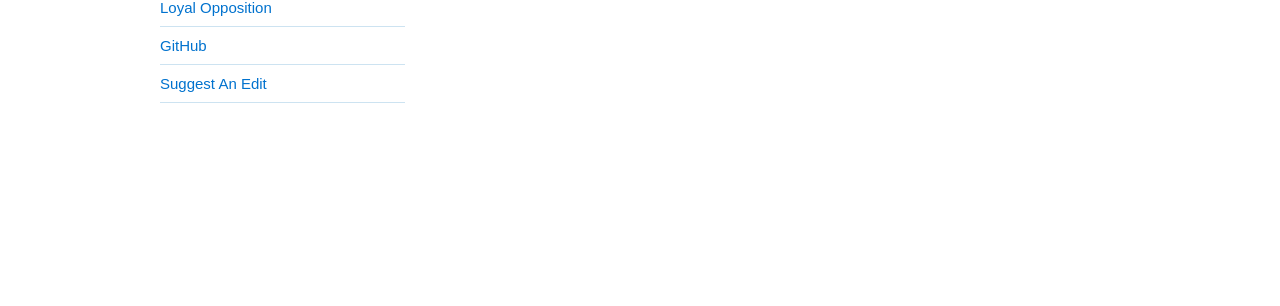
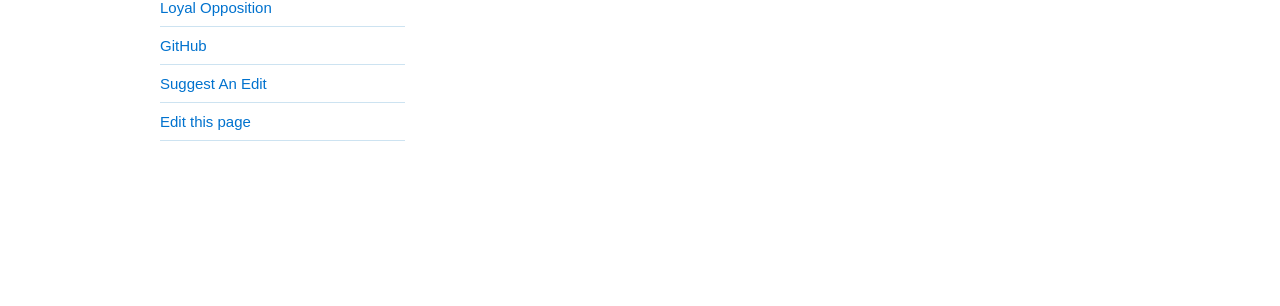
Before and after one commit to gbinal/gbinal.github.com, a Jekyll site: the page built from index.md, in a window 1280 px wide. Shown: the part 260-566 px from the top of the page. Built offline with Jekyll 4.4.1, drawn with Linux system fonts in a browser that asks for light colours.

Commit message:
trying to re-add link

```diff
--- a/_includes/sidebar.html
+++ b/_includes/sidebar.html
@@ -10,6 +10,8 @@
           <li><a target="_blank" href="{{ link.url }}">{{ link.text }}</a></li>
         {% endif %}
         {% endfor %}
+                <!-- Edit This link -->
+        <li>{% include prose_edit_url.html %}</li>
     </ul>
   </nav>
 </aside>
```
